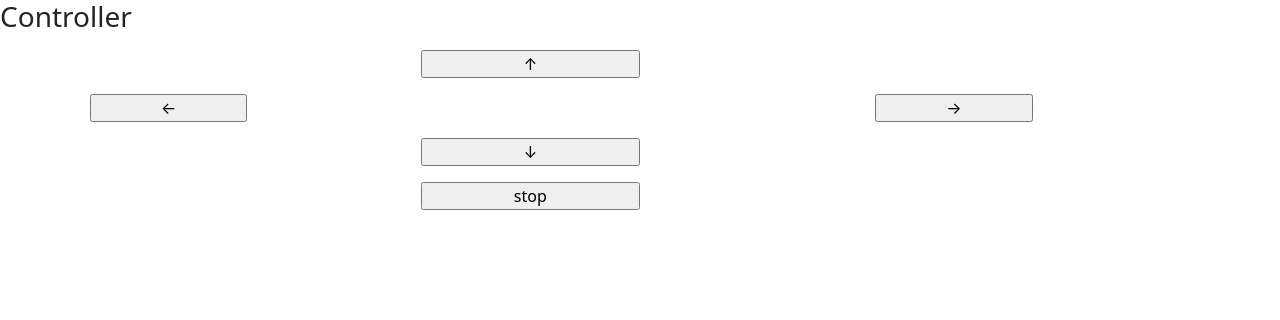
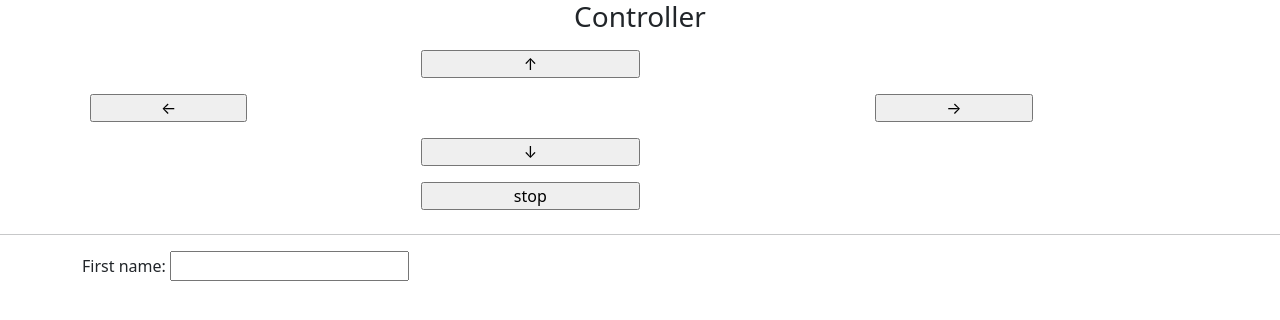
Before and after one commit to MicheleGiraudo73/AlphaBot, a plain HTML site: page AlphabotFlask/templates/index.html in a window 1280 px wide. Drawn offline with Linux system fonts and the light colour scheme.

Commit message:
Add files via upload

```diff
--- a/AlphabotFlask/templates/index.html
+++ b/AlphabotFlask/templates/index.html
@@ -1,11 +1,11 @@
 <html>
 
     <head>
-        <link href="../bootstrap-5.0.2-dist/css/bootstrap.min.css" rel="stylesheet" />
+        <link href="../static/bootstrap.min.css" rel="stylesheet" />
     </head>
 
     <body>
-        <h3>Controller</h3>
+        <h3 class="d-flex justify-content-center">Controller</h3>
         <form method="post" action="/">
             <div class="container">
 
@@ -32,6 +32,11 @@
                     </tr>
                 </table>
             </div>
+            <hr>
+        <div class=" container  align-items-center col">
+            <label for="inputQuery">First name:</label>
+            <input type="text" name="inputQuery">
+        </div>
 
         </form>
     </body>
```
